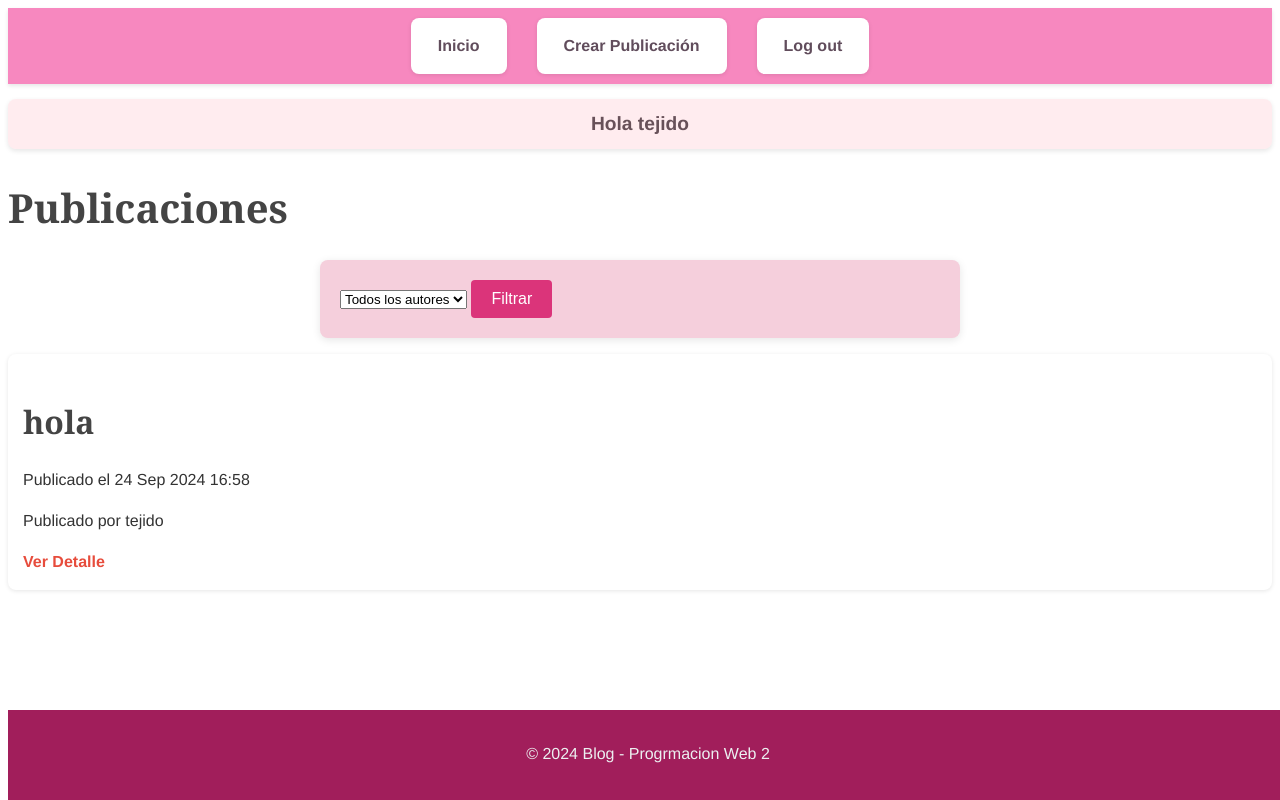
After one commit to Sabrisau/Blog, a Django app: page / in a window 1280 px wide. The commit adds this page. Run offline with Django 4.2, Linux system fonts and the light colour scheme; a user stored in the database is signed in; data comes from the database, SQL or seed files in the repository.

Commit message:
Actualización, correción de errores y creacion de requirements.txt

```diff
--- a/Blog/Blog/settings.py
+++ b/Blog/Blog/settings.py
@@ -117,9 +117,11 @@ USE_TZ = True
 # Static files (CSS, JavaScript, Images)
 # https://docs.djangoproject.com/en/4.2/howto/static-files/
 
-STATIC_URL = 'static/'
+STATIC_URL = '/static/'
 
 # Default primary key field type
 # https://docs.djangoproject.com/en/4.2/ref/settings/#default-auto-field
 
 DEFAULT_AUTO_FIELD = 'django.db.models.BigAutoField'
+LOGIN_REDIRECT_URL = 'home'
+LOGOUT_REDIRECT_URL = 'home'
--- a/Blog/Blog/urls.py
+++ b/Blog/Blog/urls.py
@@ -16,11 +16,12 @@ Including another URLconf
 """
 from django.contrib import admin
 from django.urls import include, path
-from django.contrib.auth import views as auth_views
+from post.views import RegistroUsuario
 
 urlpatterns = [
     path('admin/', admin.site.urls),
-    path('posts/', include('post.urls')),
-    path('login/', auth_views.LoginView.as_view(), name='login'),
-    path('logout/', auth_views.LogoutView.as_view(), name='logout'),
+    path('', include('post.urls')),
+    path('accounts/', include('django.contrib.auth.urls')),
+    path('post/', include('post.urls')),
+    path('registro/', RegistroUsuario.as_view(), name='registro'),
 ]
--- a/Blog/post/middleware.py
+++ b/Blog/post/middleware.py
@@ -3,6 +3,7 @@ class RequestLogMiddleware:
         self.get_response = get_response
 
     def __call__(self, request):
-        print(f'Solicitud recibida: {request.method} {request.path}')
+        print(f'Request URL: {request.path} - User: {request.user} - Method: {request.method}')
         response = self.get_response(request)
+        print(f'Response: {response}')
         return response
--- /dev/null
+++ b/Blog/post/static/pages/styles.css
@@ -0,0 +1,230 @@
+/* Establece una fuente base para todo el cuerpo */
+body {
+    font-family: 'Helvetica Neue', Arial, sans-serif;
+    font-size: 16px;
+    line-height: 1.6;
+    color: #333;
+}
+
+/* Encabezados con diferentes tamaños y pesos */
+h1, h2, h3, h4, h5, h6 {
+    font-family: 'Georgia', serif;
+    color: #444444;
+    margin-bottom: 20px;
+}
+
+h1 {
+    font-size: 2.5em;
+}
+
+h2 {
+    font-size: 2em;
+}
+
+/* Estilo para párrafos */
+p {
+    margin-bottom: 15px;
+}
+
+/* Estilo para la barra de navegación */
+nav {
+    background-color: #f788bf;
+    box-shadow: 0 2px 4px rgba(0, 0, 0, 0.1);
+    padding: 10px 0;
+}
+
+nav ul {
+    display: flex;
+    justify-content: center;
+    align-items: center;
+    flex-wrap: wrap; /* Permitir que se envuelvan los elementos en pantallas más pequeñas */
+    list-style: none;
+    margin: 0;
+    padding: 0;
+}
+
+nav ul li {
+    margin: 0 15px;
+}
+
+nav ul li a {
+    color: #614d5c;
+    text-decoration: none;
+    font-weight: bold;
+    transition: color 0.3s ease;
+    padding: 8px 12px; /* Agrega padding para aumentar el área de clic */
+    border-radius: 4px; /* Bordes redondeados */
+}
+
+nav ul li a:hover {
+    background-color: #f545ac; /* Un rosa más oscuro para el hover */
+    color: #fff; /* Cambia el color del texto al pasar el mouse */
+}
+
+/* Responsividad */
+@media (max-width: 600px) {
+    nav ul {
+        flex-direction: column; /* Cambia a columna en pantallas pequeñas */
+    }
+
+    nav ul li {
+        margin: 10px 0; /* Ajusta el margen para elementos en columna */
+    }
+}
+
+/* Estilos para formularios */
+form {
+    max-width: 600px;
+    margin: 0 auto;
+    background-color: #f5cfdc;
+    padding: 20px;
+    border-radius: 8px;
+    box-shadow: 0 2px 8px rgba(0, 0, 0, 0.1);
+}
+
+form label {
+    display: block;
+    margin-bottom: 5px;
+    font-weight: bold;
+}
+
+form input[type="text"],
+form textarea {
+    width: 100%;
+    padding: 10px;
+    margin-bottom: 15px;
+    border: 1px solid #bdc3c7;
+    border-radius: 4px;
+    box-sizing: border-box;
+    font-size: 1em;
+}
+
+form input[type="submit"],
+form button {
+    background-color: #db347a;
+    color: #ffffff;
+    border: none;
+    padding: 10px 20px;
+    border-radius: 4px;
+    cursor: pointer;
+    font-size: 1em;
+    transition: background-color 0.3s ease;
+}
+
+form input[type="submit"]:hover,
+form button:hover {
+    background-color: #2980b9;
+}
+
+/* Estilos para listas de mensajes */
+ul {
+    list-style-type: none;
+    padding: 0;
+}
+
+ul li {
+    background-color: #ffffff;
+    margin-bottom: 15px;
+    padding: 15px;
+    border-radius: 8px;
+    box-shadow: 0 1px 4px rgba(0, 0, 0, 0.1);
+    transition: transform 0.2s ease, box-shadow 0.2s ease;
+}
+
+ul li:hover {
+    transform: translateY(-2px);
+    box-shadow: 0 4px 8px rgba(0, 0, 0, 0.2);
+}
+
+ul li a {
+    color: #e74c3c;
+    text-decoration: none;
+    font-weight: bold;
+}
+
+ul li a:hover {
+    text-decoration: underline;
+}
+
+/* Detalles del mensaje */
+.mensaje-detalles {
+    margin-top: 10px;
+    color: #7f8c8d;
+    font-size: 0.9em;
+}
+
+/* Pie de página */
+.content {
+    margin-bottom: 100px; /* Ajusta según la altura del footer */
+}
+
+footer {
+    position: fixed;
+    bottom: 0;
+    width: 100%;
+    background-color: #a11e5b;
+    color: #ecf0f1;
+    text-align: center;
+    padding: 15px 0;
+    height: 60px; /* Ajusta la altura */
+}
+
+body {
+    padding-bottom: 60px; /* Igual a la altura del footer */
+}
+
+/* Botones de acción */
+.btn {
+    display: inline-block;
+    padding: 10px 15px;
+    font-size: 1em;
+    color: #fcd2de;
+    background-color: #2ecc71;
+    border: none;
+    border-radius: 4px;
+    text-decoration: none;
+    cursor: pointer;
+    transition: background-color 0.3s ease, transform 0.2s ease;
+}
+
+.btn:hover {
+    background-color: #eebfde;
+    transform: scale(1.05);
+}
+
+.btn-danger {
+    background-color: #e74c3c;
+}
+
+.btn-danger:hover {
+    background-color: #c0392b;
+}
+
+/* Sombra para elementos destacados */
+.highlight {
+    box-shadow: 0 4px 8px rgba(0, 0, 0, 0.1);
+    border-left: 5px solid var(--secondary-color);
+    padding: 15px;
+    background-color: #f7cbdf;
+    margin-bottom: 20px;
+}
+
+/* Estilos para el saludo al usuario */
+.saludo-usuario {
+    text-align: center; /* Centra el texto */
+    margin: 15px 0; /* Espaciado vertical */
+    font-size: 1.2em; /* Tamaño de fuente */
+    color: #685159; /* Color rosado */
+    font-weight: bold; /* Negrita */
+    background-color: rgba(255, 192, 203, 0.3); /* Fondo suave */
+    padding: 10px; /* Espaciado interno */
+    border-radius: 8px; /* Bordes redondeados */
+    box-shadow: 0 2px 5px rgba(0, 0, 0, 0.1); /* Sombra suave */
+}
+
+/* Responsive: Asegura que el texto no se salga de la pantalla en móviles */
+@media (max-width: 600px) {
+    .saludo-usuario {
+        font-size: 1em; /* Reduce el tamaño en pantallas pequeñas */
+    }
+}
--- a/Blog/post/templates/base.html
+++ b/Blog/post/templates/base.html
@@ -1,33 +1,20 @@
+{% load static %}
 <!DOCTYPE html>
 <html lang="es">
 <head>
     <meta charset="UTF-8">
     <meta name="viewport" content="width=device-width, initial-scale=1.0">
-    <title>{% block title %}Blog{% endblock %}</title>
-    <link rel="stylesheet" href="{% static 'css/styles.css' %}">
+    <title>{% block title %} Blog {% endblock %}</title>
+    <link rel="stylesheet" type="text/css" href="{% static 'pages/styles.css' %}">
 </head>
 <body>
-    <header>
-        <nav>
-            <ul>
-                <li><a href="{% url 'lista publicaciones' %}">Inicio</a></li>
-                {% if user.is_authenticated %}
-                    <li><a href="{% url 'crear publicacion' %}">Crear publicación</a></li>
-                    <li><a href="{% url 'logout' %}">Cerrar sesión</a></li>
-                {% else %}
-                    <li><a href="{% url 'login' %}">Iniciar sesión</a></li>
-                {% endif %}
-            </ul>
-        </nav>
-    </header>
+    {% include 'navbar.html' %}
 
-    <main>
-        {% block content %}
-        {% endblock %}
-    </main>
-
+    <div class="content">
+        {% block content %}{% endblock %}
+    </div>
     <footer>
-        <p>&copy; 2024 Blog</p>
+        <p>&copy; 2024 Blog - Progrmacion Web 2</p>
     </footer>
 </body>
 </html>
--- a/Blog/post/templates/confirmacion_eliminacion.html
+++ b/Blog/post/templates/confirmacion_eliminacion.html
@@ -4,11 +4,11 @@
 
 {% block content %}
     <h1>Eliminar Publicación</h1>
-    <p>¿Estás seguro de que deseas eliminar la publicación "{{ post.title }}"?</p>
+    <p>¿Estás seguro de que deseas eliminar la publicación "{{ post.titulo }}"?</p>
 
     <form method="POST">
         {% csrf_token %}
         <button type="submit">Confirmar eliminación</button>
-        <a href="{% url 'detalle publicacion' post.pk %}">Cancelar</a>
+        <a href="{% url 'lista_publicaciones' %}">Cancelar</a>
     </form>
 {% endblock %}
--- a/Blog/post/templates/lista.html
+++ b/Blog/post/templates/lista.html
@@ -1,20 +1,30 @@
 {% extends 'base.html' %}
 
-{% block title %}Lista de Publicaciones{% endblock %}
+{% block content %}
+  <h1>Publicaciones</h1>
 
-{% block content %}
-    <h1>Publicaciones del Blog</h1>
+  <form method="GET" action="{% url 'lista_publicaciones' %}">
+    <select name="autor">
+      <option value="">Todos los autores</option>
+      {% for autor in autores %}
+        <option value="{{ autor.id }}">{{ autor.username }}</option>
+      {% endfor %}
+    </select>
+    <button type="submit">Filtrar</button>
+  </form>
 
-    {% if posts %}
-        <ul>
-            {% for post in posts %}
-                <li>
-                    <h2><a href="{% url 'detalle publicacion' post.pk %}">{{ post.title }}</a></h2>
-                    <p>Publicado el {{ post.published_at|date:"d M Y" }} por {{ post.author }}</p>
-                </li>
-            {% endfor %}
-        </ul>
-    {% else %}
-        <p>No hay publicaciones disponibles.</p>
-    {% endif %}
+  <ul>
+    {% for publicacion in object_list %}
+      <li>
+        <h2>{{ publicacion.titulo }}</h2>
+        <p>Publicado el {{ publicacion.fecha|date:"d M Y H:i" }}</p>
+        {% if publicacion.autor %}
+          <p>Publicado por {{ publicacion.autor }}</p>
+        {% endif %}
+        <a href="{% url 'detalle_publicacion' publicacion.pk %}">Ver Detalle</a>
+      </li>
+    {% empty %}
+      <li>No hay publicaciones disponibles.</li>
+    {% endfor %}
+  </ul>
 {% endblock %}
--- /dev/null
+++ b/Blog/post/templates/navbar.html
@@ -0,0 +1,16 @@
+<nav>
+    <ul>
+        <li><a href="{% url 'home' %}">Inicio</a></li>
+        <li><a href="{% url 'crear_publicacion' %}">Crear Publicación</a></li>
+        {% if user.is_authenticated %}
+            <li><a href="{% url 'logout' %}">Log out</a></li>
+        {% else %}
+            <li><a href="{% url 'login' %}" >Log in</a></li>
+            <li><a href="{% url 'registro' %}">Registrarse</a></li>
+        {% endif %}
+    </ul>
+</nav>
+
+{% if user.is_authenticated %}
+    <p class="saludo-usuario">Hola {{ user.username }}</p>
+{% endif %}
--- a/Blog/post/templates/registro.html
+++ b/Blog/post/templates/registro.html
@@ -4,10 +4,10 @@
 
 {% block content %}
 <h1>Registrarse</h1>
-
 <form method="POST">
     {% csrf_token %}
     {{ form.as_p }}
     <button type="submit">Registrarse</button>
 </form>
+<p>¿Ya tienes cuenta? <a href="{% url 'login' %}">Inicia sesión aquí</a></p>
 {% endblock %}
--- a/Blog/post/urls.py
+++ b/Blog/post/urls.py
@@ -1,10 +1,11 @@
 from django.urls import path
-from . import views
+from .views import home_view, ListaPublicacionesView, CrearPublicacionView, RegistroUsuario, DetallePublicacionView, ActualizarPublicacionView, EliminarPublicacionView
 
 urlpatterns = [
-    path('', views.PostListView.as_view(), name='lista publicaciones'),
-    path('crear/', views.PostCreateView.as_view(), name='crear publicacion'),
-    path('<int:pk>/', views.PostDetailView.as_view(), name='detalle publicacion'),
-    path('<int:pk>/editar/', views.PostUpdateView.as_view(), name='editar publicacion'),
-    path('<int:pk>/eliminar/', views.PostDeleteView.as_view(), name='eliminar publicacion'),
+    path('', home_view, name='home'),
+    path('publicaciones/', ListaPublicacionesView.as_view(), name='lista_publicaciones'),
+    path('/posts/create/', CrearPublicacionView.as_view(), name='crear_publicacion'),
+    path('/posts/<int:pk>/', DetallePublicacionView.as_view(), name='detalle_publicacion'),
+    path('/posts/<int:pk>/edit/', ActualizarPublicacionView.as_view(), name='editar_publicacion'),
+    path('/posts/<int:pk>/delete/', EliminarPublicacionView.as_view(), name='eliminar_publicacion'),
 ]
--- a/Blog/post/views.py
+++ b/Blog/post/views.py
@@ -1,52 +1,75 @@
+from django.shortcuts import render
 from django.urls import reverse_lazy
 from django.views.generic import ListView, DetailView, CreateView, UpdateView, DeleteView
 from django.contrib.auth.mixins import LoginRequiredMixin, UserPassesTestMixin
+from django.contrib.auth.forms import UserCreationForm
 from .models import Post
+from django.contrib.auth.models import User
+from django.shortcuts import get_object_or_404
 
-# Vista para listar todas las publicaciones
-class PostListView(ListView):
+# Vista para el home
+class RegistroUsuario(CreateView):
+    template_name = 'registro.html'
+    form_class = UserCreationForm
+    success_url = reverse_lazy('login')
+
+class ListaPublicacionesView(ListView):
     model = Post
-    template_name = 'post/post_list.html'  # Plantilla que mostrará la lista
-    context_object_name = 'posts'  # Nombre de la variable de contexto en la plantilla
-    ordering = ['-published_at']  # Ordenar por fecha de publicación descendente
+    template_name = 'lista.html'
+    #context_object_name = 'publicaciones'
+    ordering = ['-fecha']
 
-# Vista para ver el detalle de una publicación específica
-class PostDetailView(DetailView):
+    def get_queryset(self):
+        queryset = super().get_queryset()
+        autor_id = self.request.GET.get('autor')
+
+        if autor_id:
+            queryset = queryset.filter(autor_id=autor_id)
+
+        return queryset
+
+    def get_context_data(self, **kwargs):
+        context = super().get_context_data(**kwargs)
+        context['autores'] = User.objects.all()  # Obtener todos los usuarios
+        return context
+
+class DetallePublicacionView(DetailView):
     model = Post
-    template_name = 'post/post_detail.html'  # Plantilla para el detalle de la publicación
-    context_object_name = 'post'  # Nombre de la variable de contexto en la plantilla
+    template_name = 'detalle.html'
 
-# Vista para crear una nueva publicación (solo usuarios autenticados)
-class PostCreateView(LoginRequiredMixin, CreateView):
+def home_view(request):
+    view = ListaPublicacionesView.as_view()
+    return view(request)
+
+class CrearPublicacionView(LoginRequiredMixin, CreateView):
     model = Post
-    fields = ['title', 'content']  # Campos que se mostrarán en el formulario
-    template_name = 'post/post_form.html'  # Plantilla para el formulario de creación
-    success_url = reverse_lazy('post-list')  # Redirigir a la lista de publicaciones tras crear
+    fields = ['titulo', 'contenido']  # Campos de la publicación que se deben mostrar en el formulario
+    template_name = 'formulario.html'
+    success_url = reverse_lazy('lista_publicaciones')  # Redirige a la lista de publicaciones
 
-    # Asigna el usuario autenticado como el autor del post
     def form_valid(self, form):
-        form.instance.author = self.request.user
+        form.instance.autor = self.request.user  # Asigna el usuario autenticado como autor
         return super().form_valid(form)
 
-# Vista para editar una publicación (solo para el autor de la publicación)
-class PostUpdateView(LoginRequiredMixin, UserPassesTestMixin, UpdateView):
+class ActualizarPublicacionView(LoginRequiredMixin, UserPassesTestMixin, UpdateView):
     model = Post
-    fields = ['title', 'content']  # Campos editables
-    template_name = 'post/post_form.html'  # Reutiliza la misma plantilla de creación
-    success_url = reverse_lazy('post-list')  # Redirige a la lista de publicaciones tras editar
+    fields = ['titulo', 'contenido']
+    template_name = 'formulario.html'
+    success_url = reverse_lazy('lista_publicaciones')
 
-    # Verifica si el usuario autenticado es el autor de la publicación
     def test_func(self):
         post = self.get_object()
-        return self.request.user == post.author
+        return self.request.user == post.autor
 
-# Vista para eliminar una publicación (solo para el autor de la publicación)
-class PostDeleteView(LoginRequiredMixin, UserPassesTestMixin, DeleteView):
+class EliminarPublicacionView(LoginRequiredMixin, DeleteView):
     model = Post
-    template_name = 'post/post_confirm_delete.html'  # Plantilla para confirmar eliminación
-    success_url = reverse_lazy('post-list')  # Redirige a la lista de publicaciones tras eliminar
+    template_name = 'confirmacion_eliminacion.html'
+    success_url = reverse_lazy('lista_publicaciones')
 
-    # Verifica si el usuario autenticado es el autor de la publicación
-    def test_func(self):
-        post = self.get_object()
-        return self.request.user == post.author
+    def get(self, request, *args, **kwargs):
+        self.object = self.get_object()
+        context = self.get_context_data(object=self.object)
+        return self.render_to_response(context)
+
+    def get_queryset(self):
+        return Post.objects.filter(autor=self.request.user)
```
Also changed, not shown: Blog/post/models.py (+4 -4 lines), Blog/post/templates/detalle.html (+7 -7 lines), Blog/post/templates/home.html (added, +18 -0 lines), Blog/post/templates/registration/login.html (+7 -9 lines), Blog/requirements.txt (added, +14 -0 lines), Blog/db.sqlite3, Blog/post/migrations/0002_rename_author_post_autor_and_more.py (added). Lines whose indentation alone changed are shown as unchanged.
